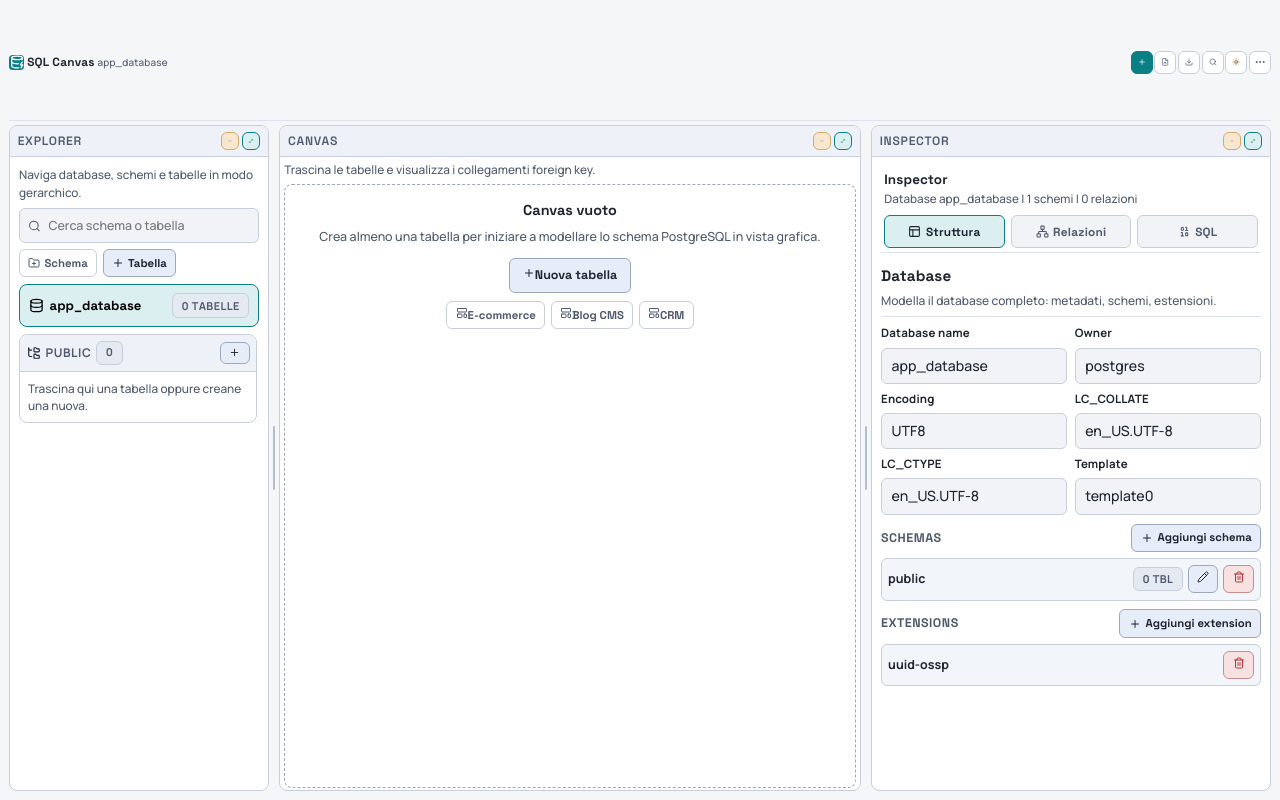
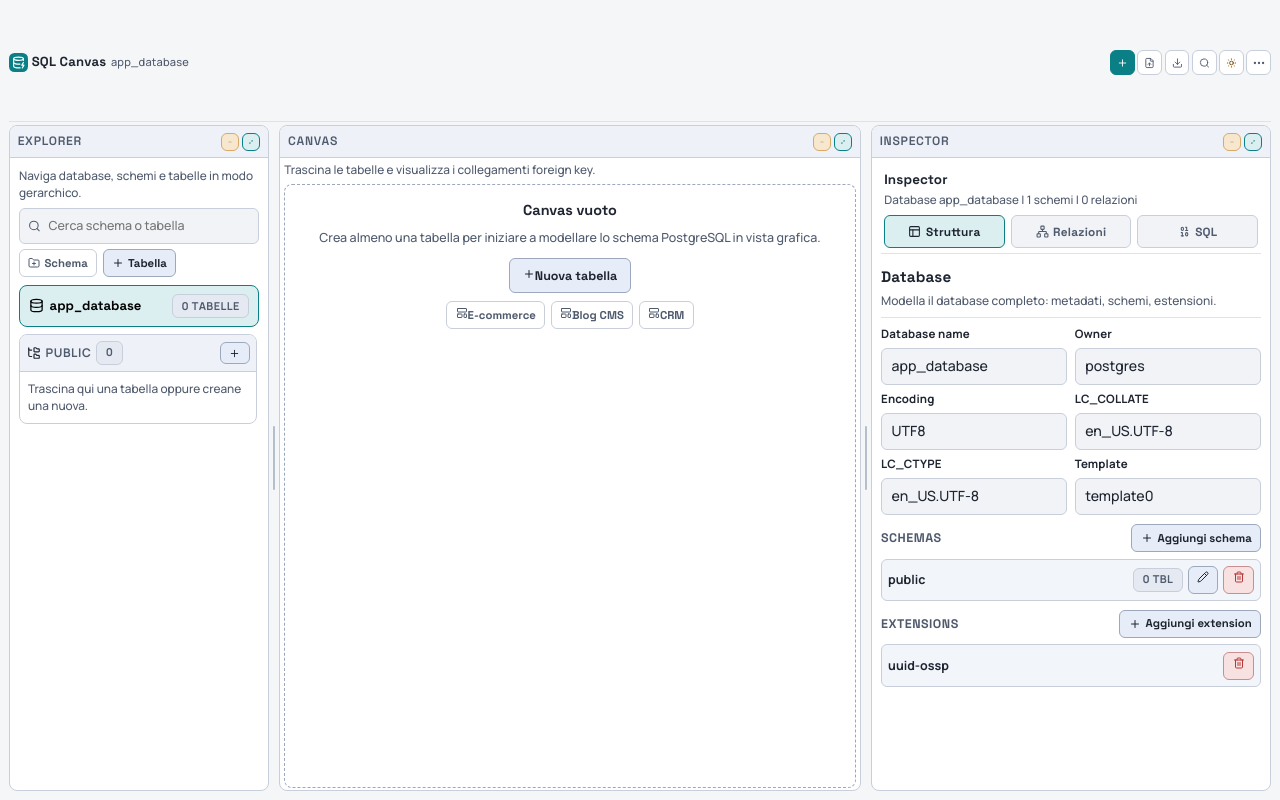
Before and after one commit to d4v3-rm/fe-react-sql-canva, a React (Vite) app: page / in a window 1280 px wide. Built offline with nearby package versions, Linux system fonts and the light colour scheme.

Commit message:
refactor: restore toolbar readability while keeping zero extra header padding

```diff
--- a/src/features/toolbar/Toolbar.module.scss
+++ b/src/features/toolbar/Toolbar.module.scss
@@ -6,24 +6,23 @@
   display: flex;
   align-items: center;
   justify-content: space-between;
-  gap: 0.12rem;
+  gap: 0.18rem;
   padding: 0;
   border-bottom: 1px solid t.$color-divider-soft;
-  min-height: 1.6rem;
 }
 
 .identity {
   min-width: 0;
   display: inline-flex;
   align-items: center;
-  gap: 0.18rem;
+  gap: 0.24rem;
   flex: 1 1 auto;
 }
 
 .logoTile {
-  width: 0.96rem;
-  height: 0.96rem;
-  border-radius: 0.24rem;
+  width: 1.18rem;
+  height: 1.18rem;
+  border-radius: 0.34rem;
   display: inline-flex;
   align-items: center;
   justify-content: center;
@@ -36,12 +35,12 @@
   min-width: 0;
   display: inline-flex;
   align-items: baseline;
-  gap: 0.18rem;
+  gap: 0.28rem;
 
   h1 {
     margin: 0;
     font-family: t.$font-heading;
-    font-size: 0.74rem;
+    font-size: 0.82rem;
     line-height: 1.1;
     letter-spacing: 0.02em;
     white-space: nowrap;
@@ -49,10 +48,10 @@
 
   span {
     @include m.text-ellipsis;
-    font-size: 0.62rem;
+    font-size: 0.69rem;
     color: t.$color-text-soft;
     letter-spacing: 0.02em;
-    max-width: 160px;
+    max-width: 230px;
   }
 }
 
@@ -61,13 +60,13 @@
   display: inline-flex;
   align-items: center;
   justify-content: flex-end;
-  gap: 0.1rem;
+  gap: 0.14rem;
   flex: 0 1 auto;
 }
 
 .iconButton {
-  width: 1.38rem;
-  height: 1.38rem;
+  width: 1.56rem;
+  height: 1.56rem;
   border: 1px solid t.$color-border;
   border-radius: t.$radius-sm;
   background: t.$color-surface;
@@ -164,8 +163,8 @@
 }
 
 .warningBadge {
-  font-size: 0.56rem !important;
-  padding: 0.1rem 0.34rem !important;
+  font-size: 0.62rem !important;
+  padding: 0.12rem 0.36rem !important;
 }
 
 .menuAction {
@@ -195,7 +194,7 @@
 
 @media (max-width: 980px) {
   .toolbar {
-    gap: 0.16rem;
+    gap: 0.2rem;
   }
 
   .identityText span {
@@ -203,7 +202,7 @@
   }
 
   .actions {
-    gap: 0.16rem;
+    gap: 0.14rem;
   }
 }
 
--- a/src/features/toolbar/Toolbar.tsx
+++ b/src/features/toolbar/Toolbar.tsx
@@ -103,7 +103,7 @@ export function Toolbar({ sqlScript, onOpenCommandPalette, activeLayoutPreset, o
     <header className={styles.toolbar}>
       <div className={styles.identity}>
         <div className={styles.logoTile}>
-          <DatabaseZap size={14} strokeWidth={2.2} />
+          <DatabaseZap size={13} strokeWidth={2.2} />
         </div>
         <div className={styles.identityText}>
           <h1>SQL Canvas</h1>
@@ -113,15 +113,15 @@ export function Toolbar({ sqlScript, onOpenCommandPalette, activeLayoutPreset, o
 
       <div className={styles.actions}>
         <button className={clsx(styles.iconButton, styles.addButton)} onClick={addTable} title="Nuova tabella" type="button">
-          <Plus size={12} />
+          <Plus size={14} />
         </button>
 
         <button className={styles.iconButton} onClick={handleOpenImportDialog} disabled={importing} title="Importa SQL" type="button">
-          <FileUp size={12} />
+          <FileUp size={14} />
         </button>
 
         <button className={styles.iconButton} onClick={handleExportSql} title="Esporta SQL" type="button">
-          <Download size={12} />
+          <Download size={14} />
         </button>
 
         <button
@@ -130,7 +130,7 @@ export function Toolbar({ sqlScript, onOpenCommandPalette, activeLayoutPreset, o
           title="Apri command palette (Ctrl+K)"
           type="button"
         >
-          <Search size={12} />
+          <Search size={14} />
         </button>
 
         <button
@@ -139,14 +139,14 @@ export function Toolbar({ sqlScript, onOpenCommandPalette, activeLayoutPreset, o
           title={theme === 'dark' ? 'Passa a tema chiaro' : 'Passa a tema scuro'}
           type="button"
         >
-          {theme === 'dark' ? <MoonStar size={12} /> : <SunMedium size={12} />}
+          {theme === 'dark' ? <MoonStar size={14} /> : <SunMedium size={14} />}
         </button>
 
         {warnings.length > 0 ? <Badge className={styles.warningBadge} tone="warning">Import: {warnings.length}</Badge> : null}
 
         <details ref={moreMenuRef} className={styles.moreMenu}>
           <summary className={styles.iconButton} title="Altre azioni">
-            <MoreHorizontal size={12} />
+            <MoreHorizontal size={14} />
           </summary>
           <div className={styles.morePanel}>
             <div className={styles.presetRow}>
```
